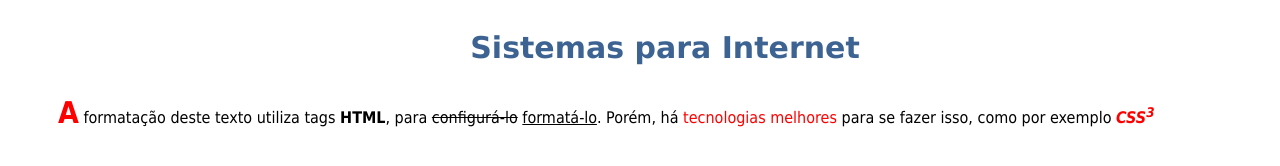
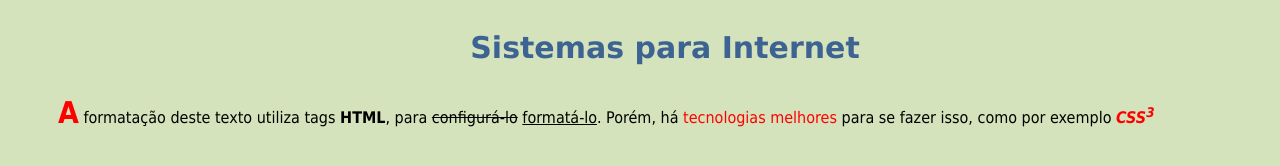
Before and after one commit to clauvessouza/projeto_web_estatico, a plain HTML site: page lista 04/index.html in a window 1280 px wide. Drawn offline with Linux system fonts and the light colour scheme.

Commit message:
Mundança da cor de fundo

```diff
--- a/lista 04/index.html
+++ b/lista 04/index.html
@@ -14,7 +14,7 @@
         }
     </style>
     </head>
-<body>
+<body style="background-color:#D5E3BC">
 <p style="color:rgb(60,99,146);font-family: Verdana;text-align: center;font-size: 30px;"><b>Sistemas para Internet</b></p>
 <p Style="font-family:Tahoma";> <b><span style="color:red;font-size: 30px">A</spanstyle></b> formatação deste texto utiliza tags <strong>HTML</strong>, para <del>configurá-lo</del> <u>formatá-lo</u>. Porém, há <span style="color:red">tecnologias melhores</span> para se fazer isso, como por exemplo <b><i><span style="color:red;">CSS<sup>3</sup></span style></i></b></p>
 
```
